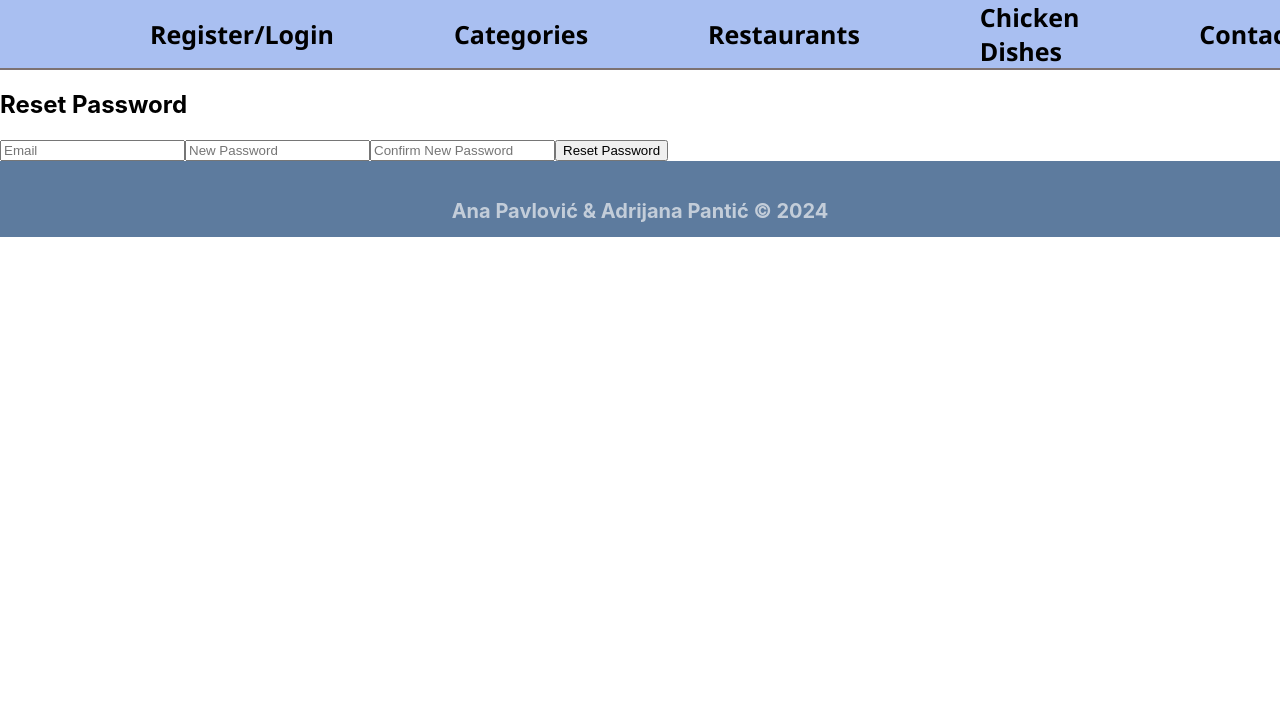
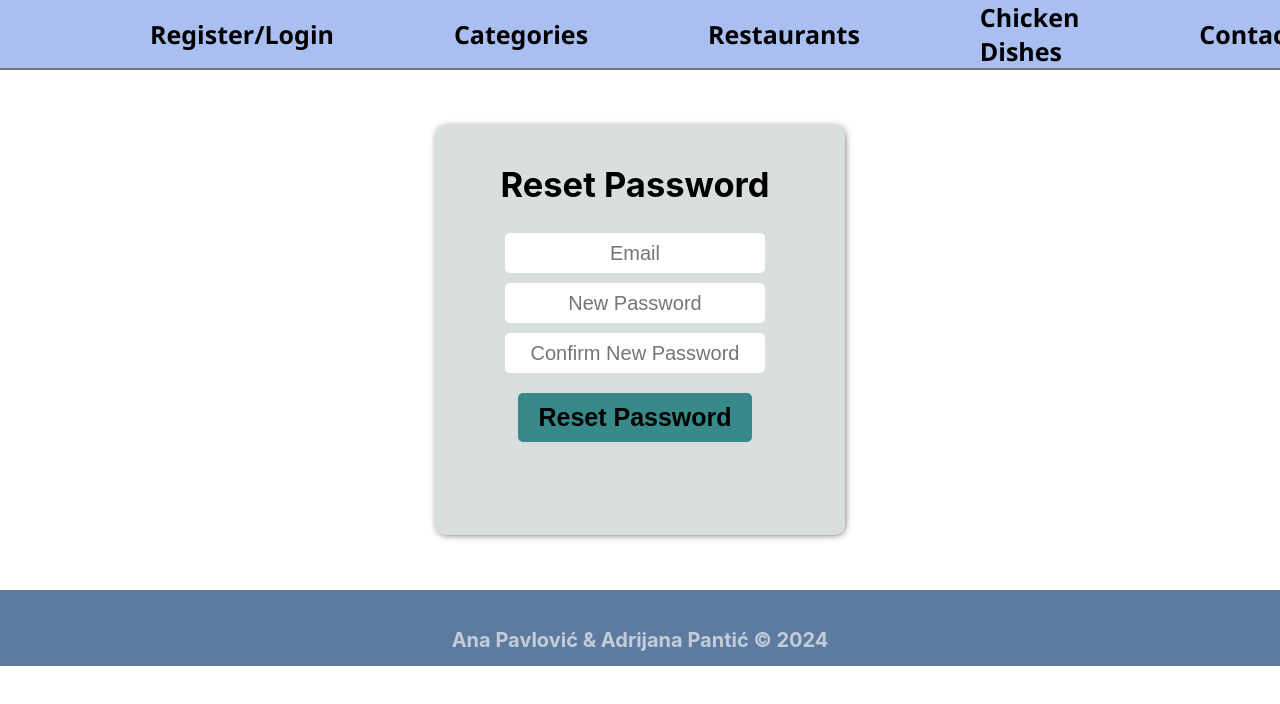
Before and after one commit to elab-development/internet-tehnologije-projekat-porucivanjehrane_2020_0184, a React (Create React App) app in the folder react/: page /reset-password in a window 1280 px wide. Shown: the top 704 px of the page. Built offline with nearby package versions, Linux system fonts and the light colour scheme.

Commit message:
Improved design for reset password. Small changes in other components

```diff
--- a/react/src/App.css
+++ b/react/src/App.css
@@ -49,7 +49,7 @@
   border-width: 2px;
   border-color: rgb(211, 211, 211);
   border-radius: 10px;
-  max-width: 250px;
+  max-width: 400px;
   max-height: 850px;
   margin: 25px;
   box-shadow: 10px 10px 10px 10px rgb(217, 223, 223);
@@ -261,7 +261,7 @@ textarea {
   width: 400px;
   height: 550px;
   margin: 30px auto 0;
-  background: #c49c91;
+  background: rgb(217, 223, 223);
   border-radius: 10px;
   box-shadow: 1px 1px 8px -3px #000;
   text-align: start;
--- a/react/src/components/MealDBApiExample.jsx
+++ b/react/src/components/MealDBApiExample.jsx
@@ -1,6 +1,7 @@
-import React, { useState, useEffect } from 'react';
-import axios from 'axios';
-import '../style/MealDBApiExample.css';
+import React, { useState, useEffect } from "react";
+import axios from "axios";
+import "../style/MealDBApiExample.css";
+import ButtonToTop from "./ButtonToTop";
 
 const MealDBApiExample = () => {
   const [mealData, setMealData] = useState([]);
@@ -8,10 +9,12 @@ const MealDBApiExample = () => {
   useEffect(() => {
     const fetchData = async () => {
       try {
-        const response = await axios.get('https://www.themealdb.com/api/json/v1/1/search.php?s=chicken');
+        const response = await axios.get(
+          "https://www.themealdb.com/api/json/v1/1/search.php?s=chicken"
+        );
         setMealData(response.data.meals); // Postavljanje podataka u stanje komponente
       } catch (error) {
-        console.error('Error fetching data from TheMealDB API:', error);
+        console.error("Error fetching data from TheMealDB API:", error);
       }
     };
 
@@ -22,9 +25,13 @@ const MealDBApiExample = () => {
     <div className="meal-container">
       <h2>Meals with Chicken - Our recommendations</h2>
       <div className="meal-list">
-        {mealData.map(meal => (
+        {mealData.map((meal) => (
           <div key={meal.idMeal} className="meal-item">
-            <img src={meal.strMealThumb} alt={meal.strMeal} className="meal-image" />
+            <img
+              src={meal.strMealThumb}
+              alt={meal.strMeal}
+              className="meal-image"
+            />
             <div className="meal-details">
               <h3 className="meal-name">{meal.strMeal}</h3>
               <p className="meal-category">Category: {meal.strCategory}</p>
@@ -32,6 +39,7 @@ const MealDBApiExample = () => {
           </div>
         ))}
       </div>
+      <ButtonToTop />
     </div>
   );
 };
--- a/react/src/components/OneItem.jsx
+++ b/react/src/components/OneItem.jsx
@@ -6,7 +6,8 @@ function OneItem({ item, onAdd, onRemove, inCart }) {
   return (
     <div className="itemCard">
       <img
-        width={250}
+        width={400}
+        height={300}
         className="itemCard-img-top"
         src={item.image}
         alt="Slika jela"
--- a/react/src/components/ResetPassword.jsx
+++ b/react/src/components/ResetPassword.jsx
@@ -1,5 +1,9 @@
 import React, { useState } from "react";
 import axios from "axios";
+import "../style/ResetPassword.css";
+import Button from "./Button";
+import Swal from "sweetalert2";
+import { useNavigate } from "react-router-dom";
 
 const ResetPassword = () => {
   const [email, setEmail] = useState("");
@@ -7,27 +11,65 @@ const ResetPassword = () => {
   const [confirmPassword, setConfirmPassword] = useState("");
   const [message, setMessage] = useState("");
   const [error, setError] = useState("");
+  let navigate = useNavigate();
 
   const handleResetPassword = async () => {
     try {
-      const response = await axios.post("http://127.0.0.1:8000/api/reset-password", {
-        email,
-        password,
-        password_confirmation: confirmPassword,
+      const response = await axios.post(
+        "http://127.0.0.1:8000/api/reset-password",
+        {
+          email,
+          password,
+          password_confirmation: confirmPassword,
+        }
+      );
+      // setMessage(response.data.message);
+      Swal.fire({
+        icon: "success",
+        title: "Password has been changed!",
       });
-      setMessage(response.data.message);
+      navigate("/login");
     } catch (error) {
-      setError(error.response.data.error);
+      // setError(error.response.data.error);
+      if (error.response.data.error == "User not found") {
+        Swal.fire({
+          icon: "error",
+          title: "User not found",
+        });
+      } else {
+        Swal.fire({
+          icon: "error",
+          title: "Wrong credentials",
+        });
+      }
     }
   };
 
   return (
-    <div>
+    <div className="reset-wrapper">
       <h2>Reset Password</h2>
-      <input type="email" placeholder="Email" value={email} onChange={(e) => setEmail(e.target.value)} />
-      <input type="password" placeholder="New Password" value={password} onChange={(e) => setPassword(e.target.value)} />
-      <input type="password" placeholder="Confirm New Password" value={confirmPassword} onChange={(e) => setConfirmPassword(e.target.value)} />
-      <button onClick={handleResetPassword}>Reset Password</button>
+      <input
+        className="reset-input"
+        type="email"
+        placeholder="Email"
+        value={email}
+        onChange={(e) => setEmail(e.target.value)}
+      />
+      <input
+        className="reset-input"
+        type="password"
+        placeholder="New Password"
+        value={password}
+        onChange={(e) => setPassword(e.target.value)}
+      />
+      <input
+        className="reset-input"
+        type="password"
+        placeholder="Confirm New Password"
+        value={confirmPassword}
+        onChange={(e) => setConfirmPassword(e.target.value)}
+      />
+      <Button onClick={handleResetPassword} text="Reset Password" />
 
       {message && <div>{message}</div>}
       {error && <div>{error}</div>}
--- /dev/null
+++ b/react/src/style/ResetPassword.css
@@ -0,0 +1,34 @@
+.reset-wrapper {
+  width: 400px;
+  height: 400px;
+  margin: auto;
+  margin-top: 55px;
+  margin-bottom: 55px;
+  background: rgb(217, 223, 223);
+  border-radius: 10px;
+  box-shadow: 1px 1px 8px -3px #000;
+  text-align: center;
+  padding: 10px 10px 0 0;
+  font-size: 23px;
+}
+.reset-input {
+  border: none;
+  border-radius: 5px;
+  height: 30px;
+  padding: 5px;
+  width: 250px;
+  margin-bottom: 10px;
+  font-size: 20px;
+  text-align: center;
+}
+
+.reset-button {
+  padding: 10px 20px;
+  margin: 10px;
+  font-size: 25px;
+  border-radius: 5px;
+  border: none;
+  font-weight: bold;
+  background: #c49c91;
+  cursor: pointer;
+}
```
